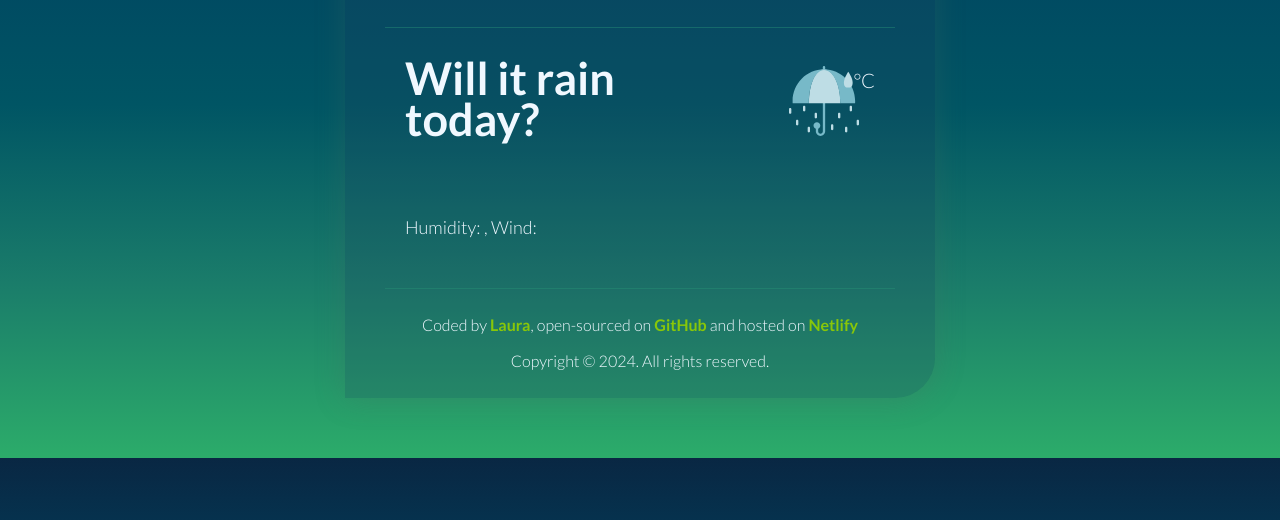
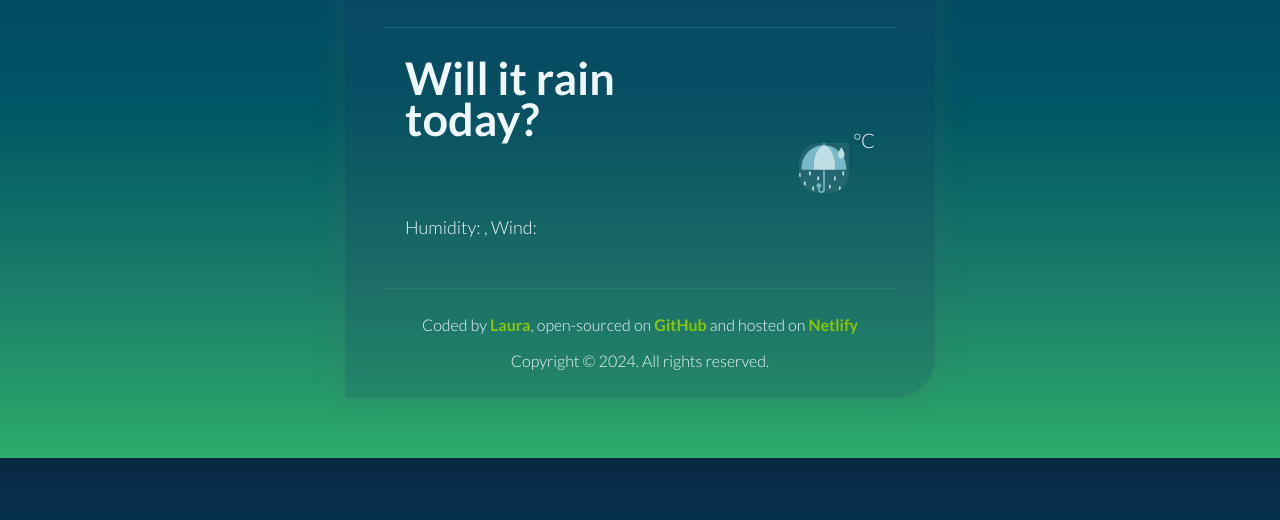
Before and after one commit to Laouns/SheCodesProject-weather-app, a plain HTML site: page index.html in a window 1280 px wide. Shown: the part 248-768 px from the top of the page. Drawn offline with nearby package versions, Linux system fonts and the light colour scheme; no server answers.

Commit message:
Added icon styling

```diff
--- a/index.html
+++ b/index.html
@@ -39,13 +39,10 @@
         <div class="weather">
           <h1>
             <div id="icon">
-              <img
-                src="rain-forecast-svgrepo-com.svg"
-                alt="weather-icon"
-              />
+              <img src="rain-forecast-svgrepo-com.svg" alt="weather-icon" />
             </div>
             <div class="temp" id="temp"></div>
-            <div class="unit">°C</div>
+            <div class="unit" id="unit">°C</div>
           </h1>
         </div>
       </main>
--- a/style.css
+++ b/style.css
@@ -49,8 +49,10 @@ main h1 .temp {
 }
 
 main h1 img {
-   width: 70px;
-   margin: 8px -5px 0 0;
+   width: 50px;
+   margin: 25px 5px 0 0;
+   background-color: rgba(189, 189, 189, 0.119);
+   border-radius: 20px 2px 20px 20px;
 }
 
 main h1 .unit {
@@ -128,3 +130,8 @@ footer a {
    font-weight: 600;
    color: #88c709;
 }
+
+.weather {
+   padding-top: 60px;
+
+}
```
